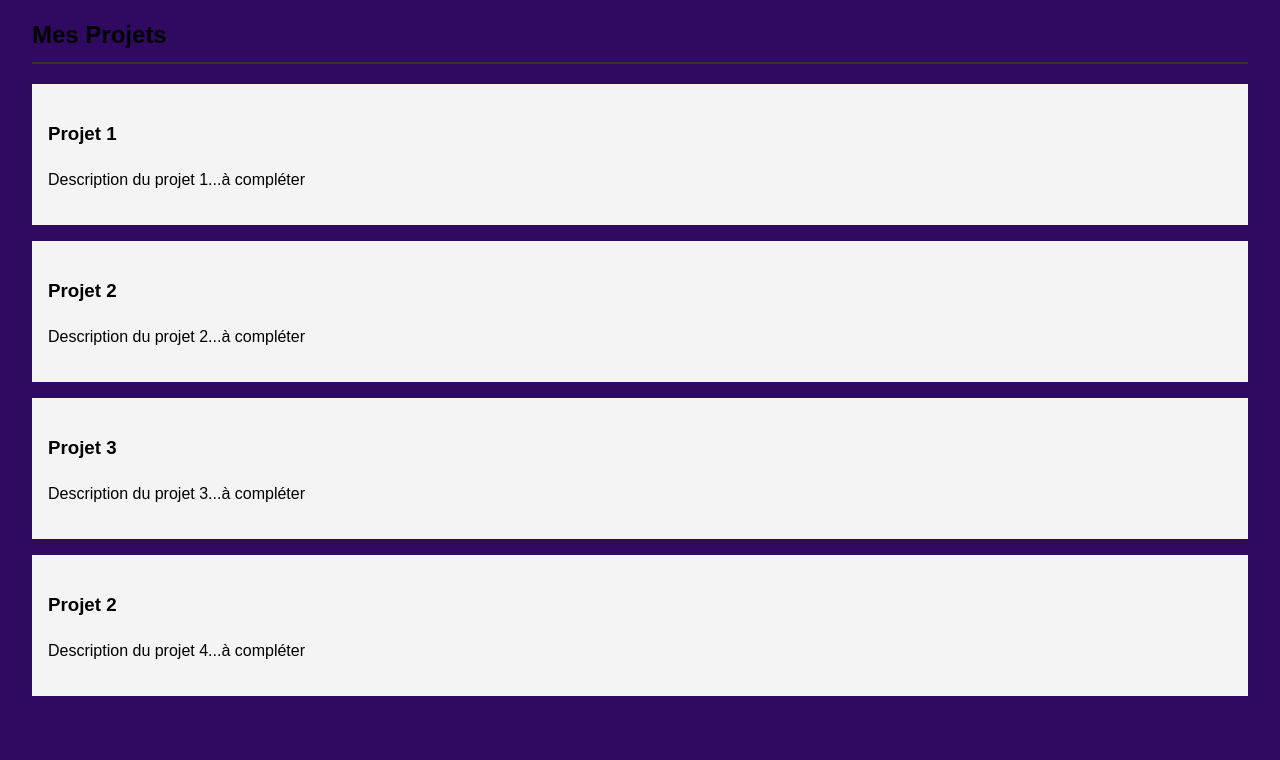
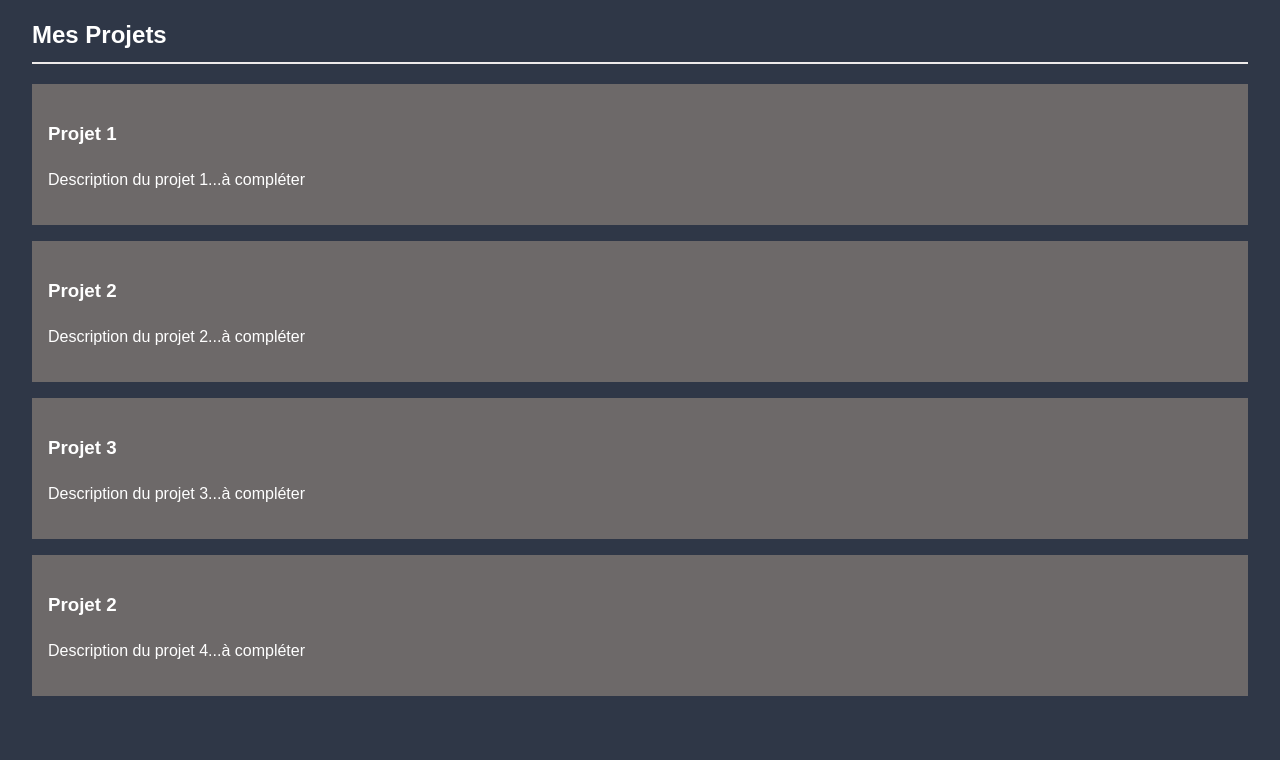
Before and after one commit to mohammed-zelmati/mohammed-zelmati.github.io, a plain HTML site: page index.html in a window 1280 px wide. Shown: the part 1131-1891 px from the top of the page. Drawn offline with Linux system fonts and the light colour scheme.

Commit message:
Changement de couleur de main et articles sur le fichier style.css

```diff
--- a/style.css
+++ b/style.css
@@ -41,7 +41,7 @@ header nav ul li a {
 
 main {
     padding: 2rem;
-    background: #300a61;
+    background: #2f3747;
 }
 
 section {
@@ -50,7 +50,7 @@ section {
 }
 
 h2 {
-    border-bottom: 2px solid #333;
+    border-bottom: 2px solid #edeaea;
     padding-bottom: 0.5rem;
 }
 
@@ -121,7 +121,7 @@ form button:hover {
 }
 
 article {
-    background: #f4f4f4;
+    background: #6d6969;
     padding: 1rem;
     margin-bottom: 1rem;
 }
@@ -143,8 +143,9 @@ footer p {
 }
 
 /* Animations */
-h1, h2, h3 {
+h1, h2, h3, p {
     animation: fadeIn 2s ease-in-out;
+    color:rgb(255, 255, 255)
 }
 
 @keyframes fadeIn {
```
